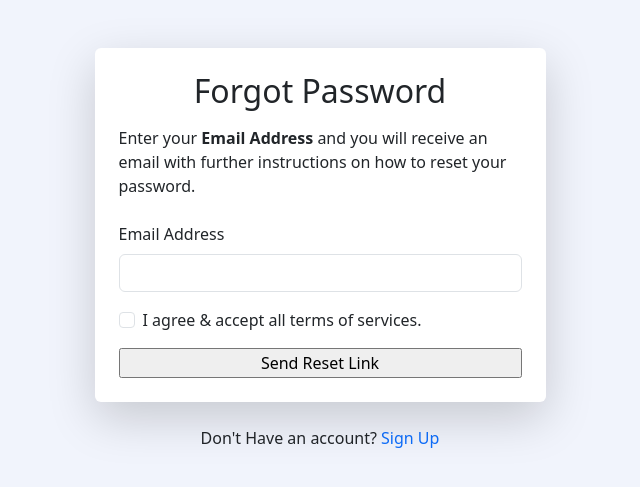
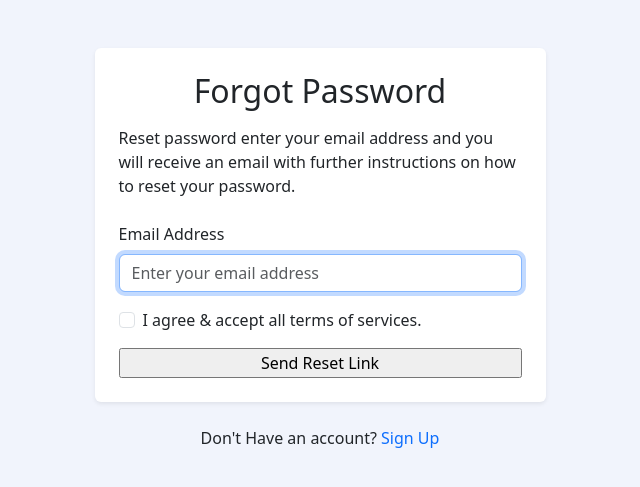
Before and after one commit to anuraagnagar/flask-user-authentication, a Flask app: page /forget/password in a window 1280 px wide. Shown: the part 56-543 px from the top of the page, without its empty margins (320-960 px from the left). Run offline with Flask 3, Linux system fonts and the light colour scheme; parts of the project's set-up code (start-up, migrations or seed data) failed here and were passed over; some libraries are stand-ins or nearby versions.

Commit message:
Added autofocus='true' attribute

```diff
--- a/accounts/templates/forget_password.html
+++ b/accounts/templates/forget_password.html
@@ -8,17 +8,17 @@
     <div class="container">
         <div class="row justify-content-center">
             <section class="col-sm-11 col-md-8 col-lg-6 col-xl-5">
-                {{ render_messages(dismissible=True, dismiss_animate=True) }}
-                <div class="card shadow-lg border-0 mb-4">
+                <div class="card shadow-sm border-0 mb-4">
                     <div class="p-4">
                         <form action="{{ url_for('accounts.forgot_password') }}" method="post">
                             <div class="mb-4">
                                 <h2 class="card-title text-center mb-3">Forgot Password</h2>
-                                <p>Enter your <span class="fw-bold">Email Address</span> and you will receive an email
+                                {{ render_messages() }}
+                                <p>Reset password enter your email address and you will receive an email
                                     with further instructions on how to reset your password.</p>
                             </div>
                             {{ form.csrf_token() }}
-                            {{ render_field(form.email ) }}
+                            {{ render_field(form.email, placeholder="Enter your email address", autofocus="true") }}
                             {{ render_field(form.remember) }}
                             {{ render_field(form.submit, class="w-100") }}
                         </form>
@@ -29,8 +29,8 @@
                     <a href="{{ url_for('accounts.register') }}" class="text-decoration-none">Sign Up</a>
                 </p>
                 {% else %}
-                <p class="text-center">Back to
-                    <a href="{{ url_for('accounts.index') }}" class="text-decoration-none fw-bold">Home</a>
+                <p class="text-center">
+                    <a href="{{ url_for('accounts.index') }}" class="text-decoration-none">Back to Home</a>
                 </p>
                 {% endif %}
             </section>
```
